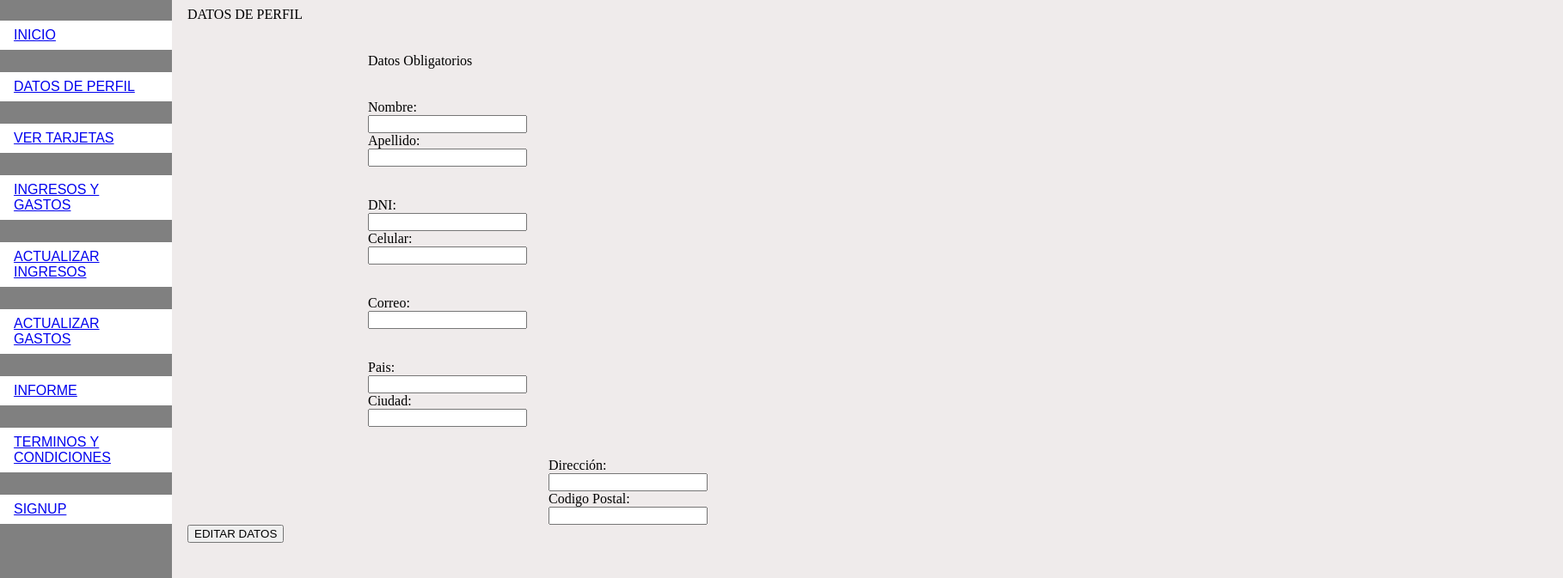
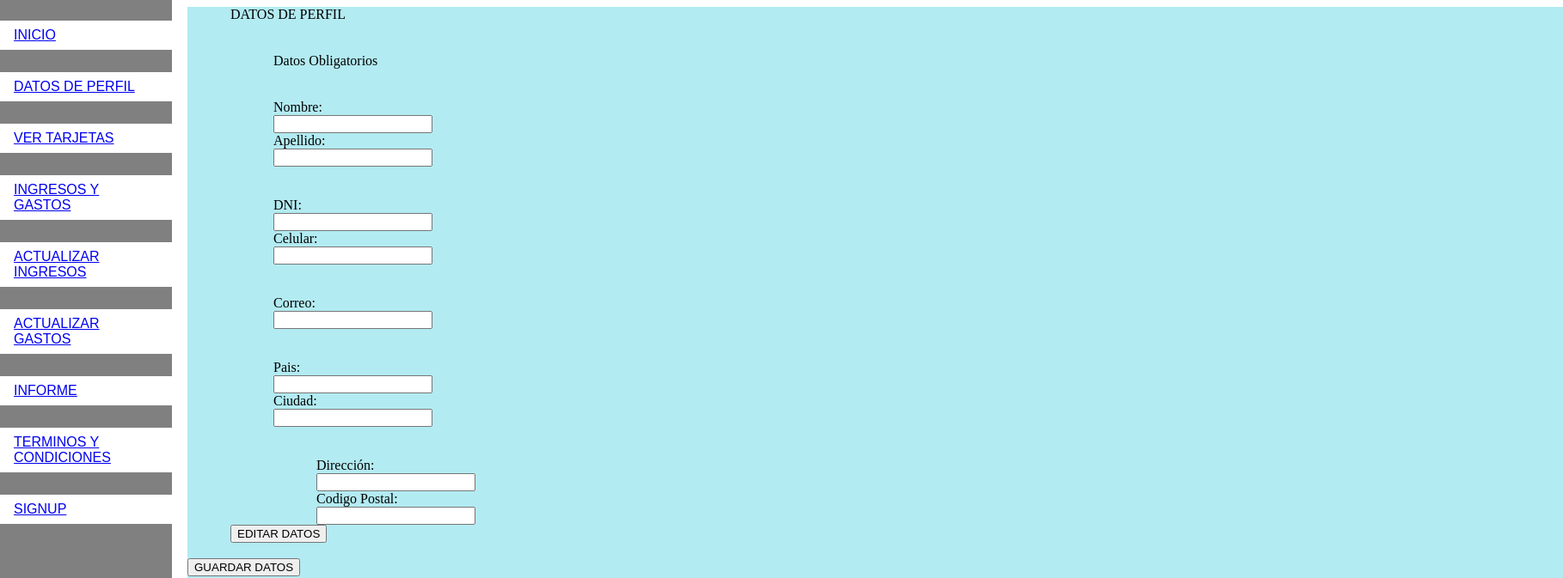
Before and after one commit to GiancarlosMamaniBenitez/FrontSoftware2, a Next.js app: page /DatosPerfil in a window 1280 px wide. Shown: the top 673 px of the page at 86% size, 1818 px wide, since content can reach past the window. Built offline with nearby package versions, Linux system fonts and the light colour scheme.

Commit message:
Update perfil.css

```diff
--- a/src/app/DatosPerfil/perfil.css
+++ b/src/app/DatosPerfil/perfil.css
@@ -1,5 +1,10 @@
-body {
-    background-color: rgb(239, 235, 235);
+.contenido {
+    background-color: rgb(179, 235, 242);
+    display: flex;
+    flex-direction: column;
+    height: 100vh; /* Establece la altura al 100% de la ventana */
+    width: 1600px;
+    margin-left: 210px;
   }
 
 .login-container {
@@ -66,8 +71,12 @@ body {
     width: 180px;
   }
 .row{
-  margin-left: 210px;
+  margin-left: 50px;
 }
 .col-2 d-flex flex-row-reverse align-items-center{
-  margin-left: 210px;
+  margin-left: 150px;
 }
+
+.col-1 d-flex flex-row-reverse align-items-center{
+  margin-left: 150px;
+}
```
